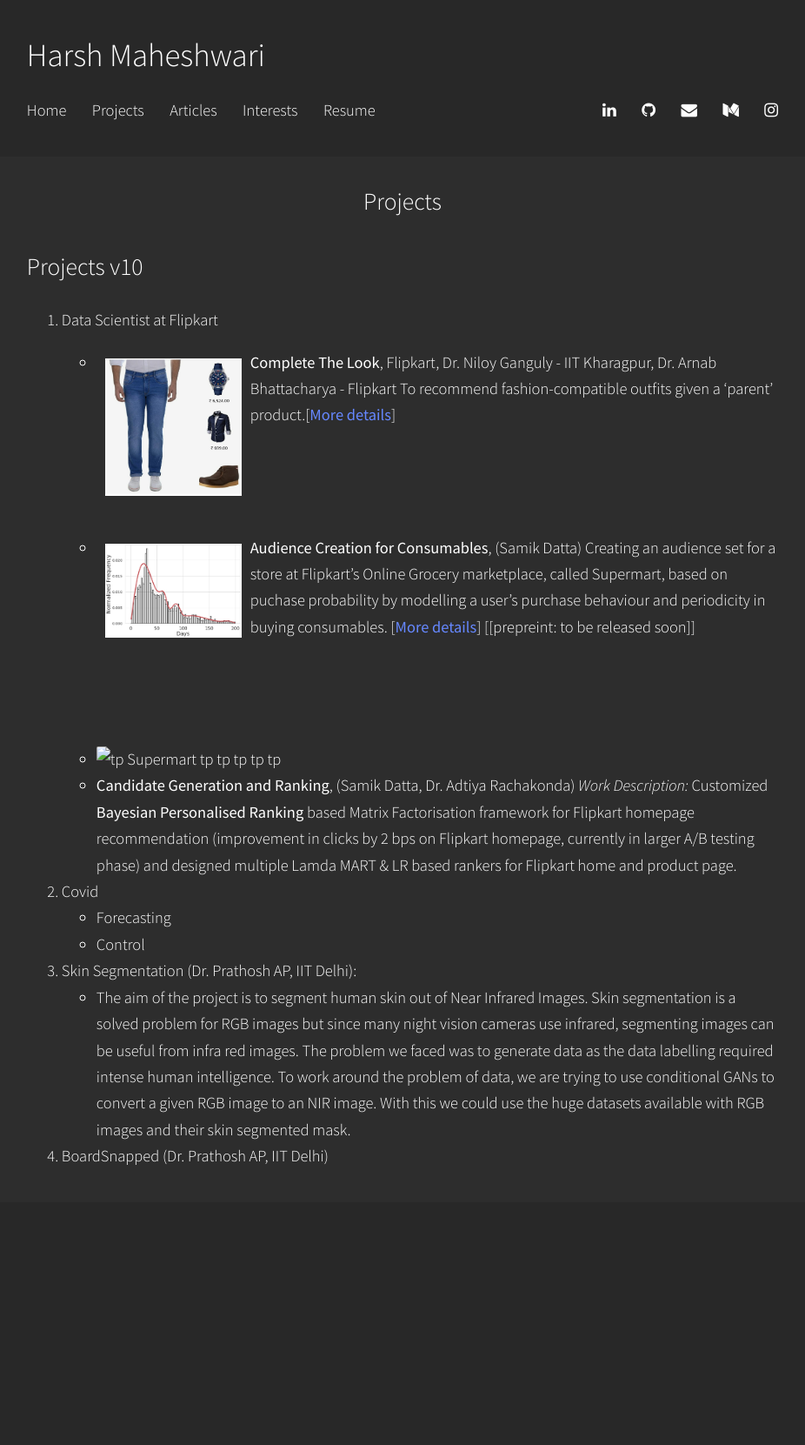
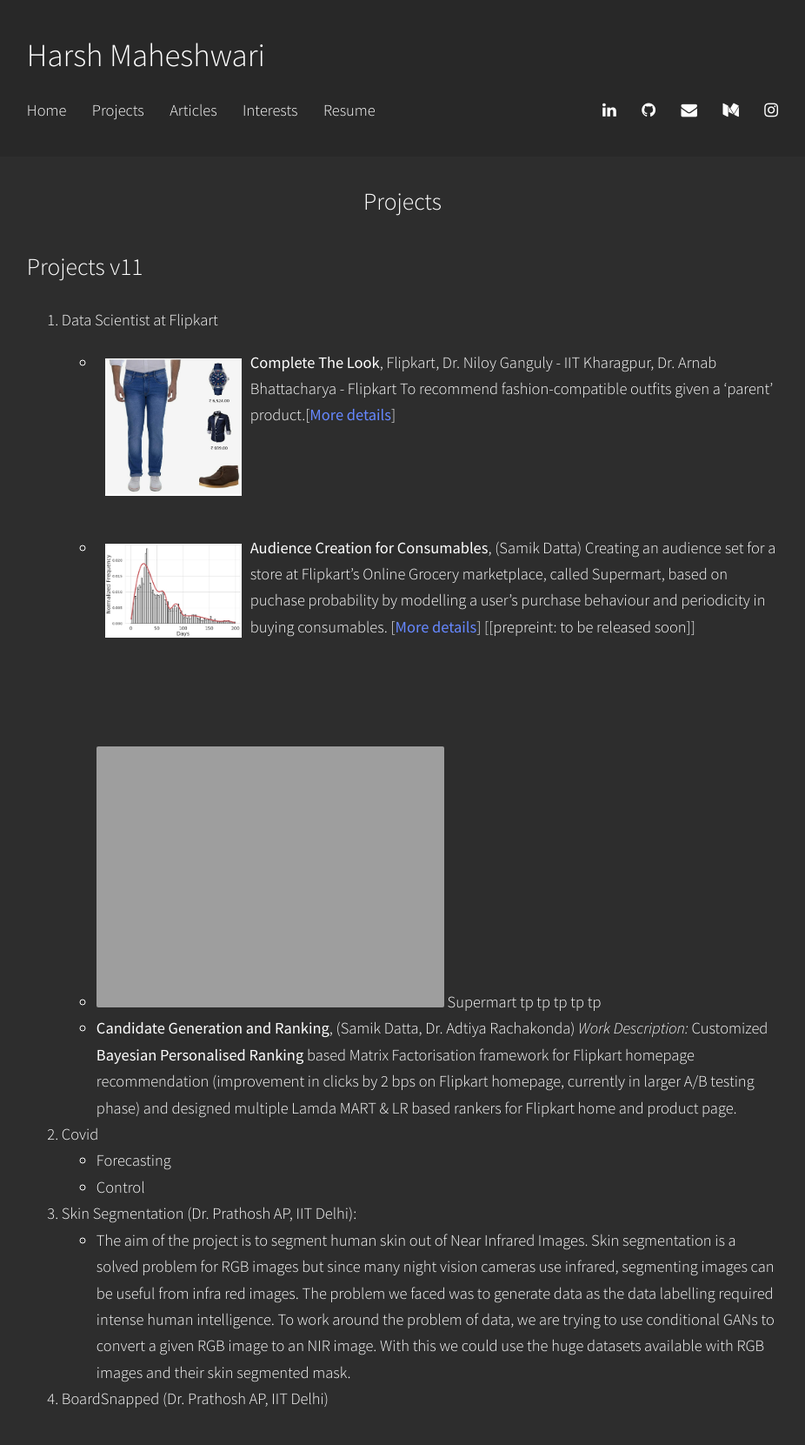
Before and after one commit to harshm121/portfolio-old, a Jekyll site: the page built from Projects/index.md, in a window 1280 px wide. Shown: the whole page at 87% size, without its empty margins (177-1103 px from the left). Built offline with Jekyll 4.4.1, drawn with Linux system fonts in a browser that asks for light colours; before the commit the page ends 1382 px from its top, so only the background shows below that.

Commit message:
Update index.md

```diff
--- a/Projects/index.md
+++ b/Projects/index.md
@@ -17,7 +17,7 @@
 
 
 
-## Projects v10
+## Projects v11
 
 1. Data Scientist at Flipkart
 
@@ -37,7 +37,7 @@
 <br>
 <br>
 <br>
-	- ![tp]('./supermart.png) Supermart tp tp tp tp tp
+	- ![tp]('supermart.png') Supermart tp tp tp tp tp
 	- **Candidate Generation and Ranking**, (Samik Datta, Dr. Adtiya Rachakonda)
 *Work Description:* Customized **Bayesian Personalised Ranking** based Matrix Factorisation framework for Flipkart homepage recommendation (improvement in clicks by 2 bps on Flipkart homepage, currently in larger A/B testing phase) and designed multiple Lamda MART & LR based rankers for Flipkart home and product page.
 
```
